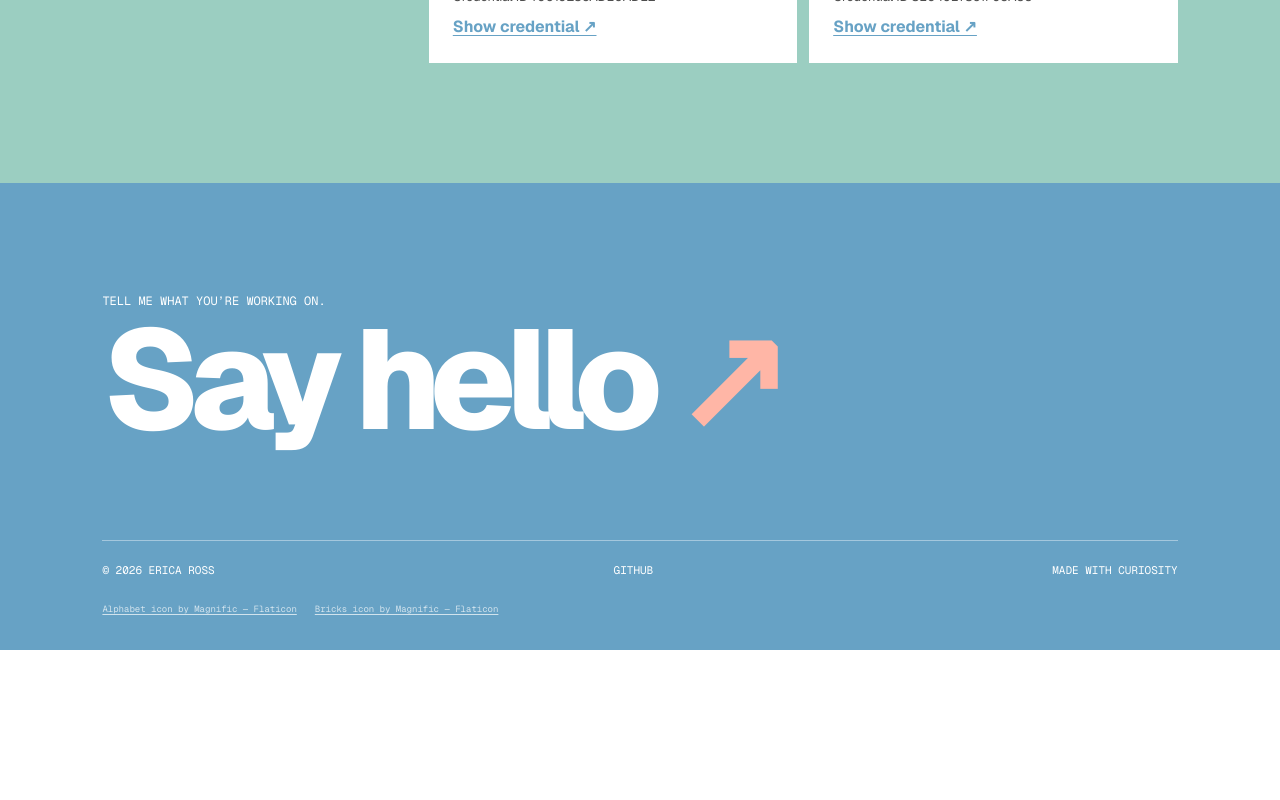
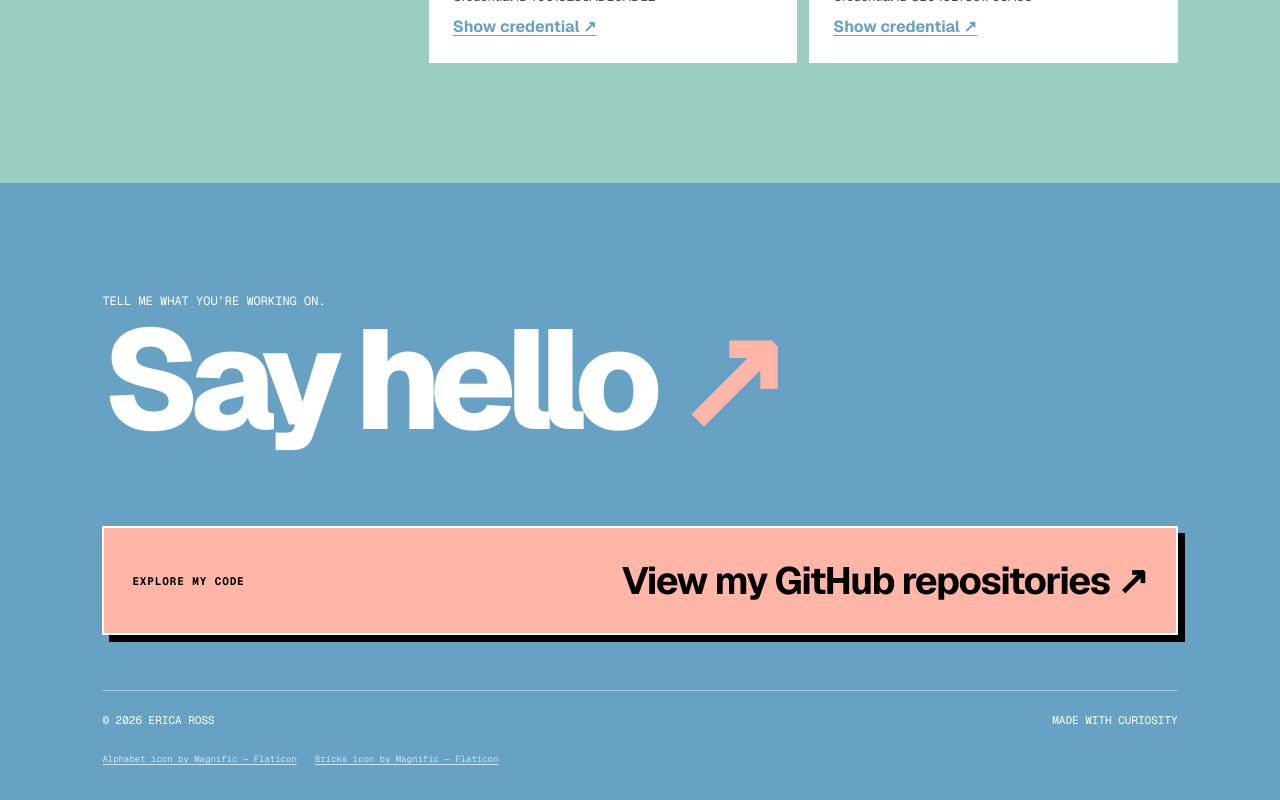
Before and after one commit to Ergerica/ergerica.github.io, a Next.js app: page / in a window 1280 px wide. Shown: the part 4083-4883 px from the top of the page. Before the commit the page ends 4733 px from the top, so only its background shows below. Built offline with nearby package versions, Linux system fonts and the light colour scheme.

Commit message:
Make GitHub repository link more prominent

```diff
--- a/app/globals.css
+++ b/app/globals.css
@@ -23,9 +23,9 @@ h2 { margin:0 0 58px; font-size:clamp(48px,6vw,84px); line-height:.96; letter-sp
 .timeline{border-top:1px solid var(--ink)}.job{padding:42px 0;border-bottom:1px solid var(--line)}.job-top{display:flex;justify-content:space-between;gap:24px}.job h3{font-size:25px;margin:0}.company{color:var(--blue);font-weight:700;margin:7px 0}.job time{font:12px var(--font-mono);white-space:nowrap}.job ul{color:var(--ink);line-height:1.6;max-width:800px;padding-left:18px}.job li+li{margin-top:9px}
 .education{background:var(--sky)}.degree{border-left:5px solid var(--blue);padding:4px 0 4px 27px}.degree span,.credentials span{font:11px var(--font-mono);text-transform:uppercase}.degree h3{font-size:28px;margin:11px 0}.credentials{display:grid;grid-template-columns:1fr 1fr;gap:12px;margin-top:48px}.credentials div{background:white;padding:24px;display:flex;flex-direction:column;gap:9px}.credentials span{color:var(--blue)}.credentials p,.credentials small{margin:0;line-height:1.45}.credentials small{color:#4d4d4d}.credentials a{color:var(--blue);font-weight:700;margin-top:auto;text-decoration:underline;text-underline-offset:3px}
 .writing{background:var(--coral)}.writing-heading{display:grid;grid-template-columns:1.3fr 1fr;gap:50px;align-items:end}.writing-heading p{color:var(--ink);line-height:1.6;margin:0 0 58px}.post-list{display:grid;grid-template-columns:1fr;gap:24px}.post-card,.empty-posts{background:white;border:1px solid var(--ink);min-height:330px;display:grid;grid-template-columns:minmax(0,1.1fr) minmax(280px,.9fr);overflow:hidden;box-shadow:8px 8px 0 var(--ink)}.post-copy{padding:38px;display:flex;flex-direction:column}.post-image{min-height:330px;background:var(--cream);border-left:1px solid var(--ink)}.post-image img{width:100%;height:100%;display:block;object-fit:cover}.post-card:hover{transform:translate(-3px,-3px);box-shadow:12px 12px 0 var(--ink)}.post-card span,.empty-posts span{font:11px var(--font-mono);text-transform:uppercase;color:var(--blue)}.post-card h3,.empty-posts h3{font-size:clamp(28px,3vw,44px);line-height:1.05;margin:34px 0 14px}.post-card p,.empty-posts p{color:var(--ink);font-size:18px;line-height:1.55}.post-card b{margin-top:auto;font-size:13px;text-transform:uppercase;letter-spacing:.05em}
-footer{background:var(--blue);color:white;padding:110px 8vw 35px}footer>p{font:12px var(--font-mono);text-transform:uppercase}footer>a{font-size:clamp(64px,11vw,160px);font-weight:750;letter-spacing:-.075em;line-height:1}footer>a span{color:var(--lime)}footer>div{display:flex;justify-content:space-between;gap:20px;border-top:1px solid rgba(255,255,255,.4);margin-top:90px;padding-top:22px;font:11px var(--font-mono);text-transform:uppercase}.attribution{display:flex;flex-wrap:wrap;gap:8px 18px;margin-top:26px;font:9px var(--font-mono);opacity:.7}.attribution a{text-decoration:underline;text-underline-offset:2px}
+footer{background:var(--blue);color:white;padding:110px 8vw 35px}footer>p{font:12px var(--font-mono);text-transform:uppercase}footer>a:not(.github-link){font-size:clamp(64px,11vw,160px);font-weight:750;letter-spacing:-.075em;line-height:1}footer>a:not(.github-link) span{color:var(--lime)}.github-link{display:flex;align-items:center;justify-content:space-between;gap:24px;margin-top:76px;padding:24px 28px;border:2px solid white;background:var(--coral);color:var(--ink);box-shadow:7px 7px 0 var(--ink)}.github-link span{font:700 11px var(--font-mono);text-transform:uppercase;letter-spacing:.08em}.github-link strong{font-size:clamp(22px,3vw,38px);letter-spacing:-.035em}.github-link:hover{transform:translate(-3px,-3px);box-shadow:10px 10px 0 var(--ink)}footer>div{display:flex;justify-content:space-between;gap:20px;border-top:1px solid rgba(255,255,255,.4);margin-top:55px;padding-top:22px;font:11px var(--font-mono);text-transform:uppercase}.attribution{display:flex;flex-wrap:wrap;gap:8px 18px;margin-top:26px;font:9px var(--font-mono);opacity:.7}.attribution a{text-decoration:underline;text-underline-offset:2px}
 .article-shell,.admin-shell{max-width:900px;margin:0 auto;padding:70px 24px 120px}.back{font:12px var(--font-mono);text-transform:uppercase;color:var(--blue)}.article-shell h1{font-size:clamp(50px,8vw,88px);margin:50px 0 24px}.article-shell time{font:12px var(--font-mono);color:#627d98}.article-body{font-size:19px;line-height:1.75;color:#334e68;margin-top:50px;white-space:pre-wrap}.admin-shell{max-width:1100px}.admin-shell h1{font-size:64px}.admin-grid{display:grid;grid-template-columns:1fr 1fr;gap:24px}.panel{background:white;border:1px solid var(--line);padding:28px}.panel h2{font-size:28px;margin:0 0 24px}.panel label{display:block;font:11px var(--font-mono);text-transform:uppercase;margin:17px 0 7px}.panel input,.panel textarea{width:100%;padding:12px;border:1px solid var(--line);background:#f8fafc;font:14px var(--font-geist)}.panel textarea{min-height:130px;resize:vertical}.panel button{margin-top:18px;background:var(--blue);color:white;border:0;padding:13px 18px;font-weight:700;cursor:pointer}.notice{padding:14px;background:var(--sky);margin-bottom:24px}.forbidden{max-width:600px;margin:120px auto;padding:30px}
-@media(max-width:760px){.site-header{height:68px;padding:0 12px}.site-header nav{gap:9px;font-size:11px;letter-spacing:.02em}.hero{min-height:auto;padding:90px 6vw}.hero-stats{grid-template-columns:1fr;gap:18px}.section{grid-template-columns:1fr;padding:80px 6vw}.section-label{margin-bottom:12px}.writing-heading,.admin-grid{grid-template-columns:1fr}.post-list{grid-template-columns:1fr}.post-card{grid-template-columns:1fr}.post-image{min-height:240px;border-left:0;border-top:1px solid var(--ink)}.credentials{grid-template-columns:1fr}footer>div{flex-direction:column}.job-top{flex-direction:column}.job time{order:-1}}
+@media(max-width:760px){.site-header{height:68px;padding:0 12px}.site-header nav{gap:9px;font-size:11px;letter-spacing:.02em}.hero{min-height:auto;padding:90px 6vw}.hero-stats{grid-template-columns:1fr;gap:18px}.section{grid-template-columns:1fr;padding:80px 6vw}.section-label{margin-bottom:12px}.writing-heading,.admin-grid{grid-template-columns:1fr}.post-list{grid-template-columns:1fr}.post-card{grid-template-columns:1fr}.post-image{min-height:240px;border-left:0;border-top:1px solid var(--ink)}.credentials{grid-template-columns:1fr}.github-link{align-items:flex-start;flex-direction:column;margin-top:55px;padding:22px}footer>div{flex-direction:column}.job-top{flex-direction:column}.job time{order:-1}}
 @media(prefers-reduced-motion:no-preference){.button,.post-card{transition:.2s ease}}
 
 .personal-hero{min-height:calc(100vh - 84px);padding:8vh 8vw;display:grid;grid-template-columns:minmax(0,1.35fr) minmax(280px,.65fr);align-items:center;gap:7vw;overflow:hidden;background:linear-gradient(115deg,var(--cream) 0%,var(--mint) 100%)}
--- a/app/page.tsx
+++ b/app/page.tsx
@@ -37,6 +37,6 @@ export default function Home() {
 
     <section className="section education"><div className="section-label">The toolkit</div><div><h2>Things I know<br/>and keep learning.</h2><div className="skill-cloud light">{resume.skills.map(skill=><span key={skill}>{skill}</span>)}</div><div className="credentials">{resume.certifications.map(cert=><div key={cert.name}><span>Certified</span><strong>{cert.name}</strong>{cert.issuer&&<p>{cert.issuer}{cert.issued&&<> · Issued {cert.issued}</>}</p>}{cert.credentialId&&<small>Credential ID {cert.credentialId}</small>}{cert.credentialUrl&&<a href={cert.credentialUrl} target="_blank" rel="noreferrer">Show credential ↗</a>}</div>)}</div></div></section>
 
-    <footer id="contact"><p>Tell me what you’re working on.</p><a href="https://www.linkedin.com/in/erica-r0ss/" target="_blank" rel="noreferrer">Say hello<span> ↗</span></a><div><span>© {new Date().getFullYear()} Erica Ross</span><a href="https://github.com/ergerica" target="_blank" rel="noreferrer">GitHub</a><span>Made with curiosity</span></div><small className="attribution"><a href="https://www.flaticon.com/free-icons/alphabet" title="alphabet icons" target="_blank" rel="noreferrer">Alphabet icon by Magnific — Flaticon</a><a href="https://www.flaticon.com/free-icons/bricks" title="bricks icons" target="_blank" rel="noreferrer">Bricks icon by Magnific — Flaticon</a></small></footer>
+    <footer id="contact"><p>Tell me what you’re working on.</p><a href="https://www.linkedin.com/in/erica-r0ss/" target="_blank" rel="noreferrer">Say hello<span> ↗</span></a><a className="github-link" href="https://github.com/ergerica" target="_blank" rel="noreferrer"><span>Explore my code</span><strong>View my GitHub repositories ↗</strong></a><div><span>© {new Date().getFullYear()} Erica Ross</span><span>Made with curiosity</span></div><small className="attribution"><a href="https://www.flaticon.com/free-icons/alphabet" title="alphabet icons" target="_blank" rel="noreferrer">Alphabet icon by Magnific — Flaticon</a><a href="https://www.flaticon.com/free-icons/bricks" title="bricks icons" target="_blank" rel="noreferrer">Bricks icon by Magnific — Flaticon</a></small></footer>
   </main>;
 }
```
